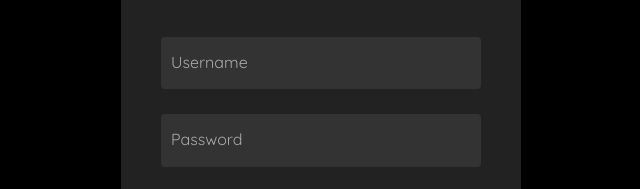
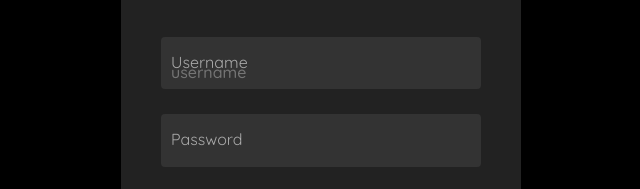
Before and after one commit to Dane468/dane456, a plain HTML site: page index.html in a window 1280 px wide. Shown: the part 230-419 px from the top of the page, 319-959 px from the left. Drawn offline with Linux system fonts and the light colour scheme.

Commit message:
Update index.html

```diff
--- a/index.html
+++ b/index.html
@@ -197,7 +197,7 @@
             <h2>Log In</h2>
             <div class="form">
                 <div class="inputBox">
-                    <input type="text" id="username" required>
+                    <input type="text" id="username" placeholder="username" required>
                     <i>Username</i>
                 </div>
                 <div class="inputBox">
```
